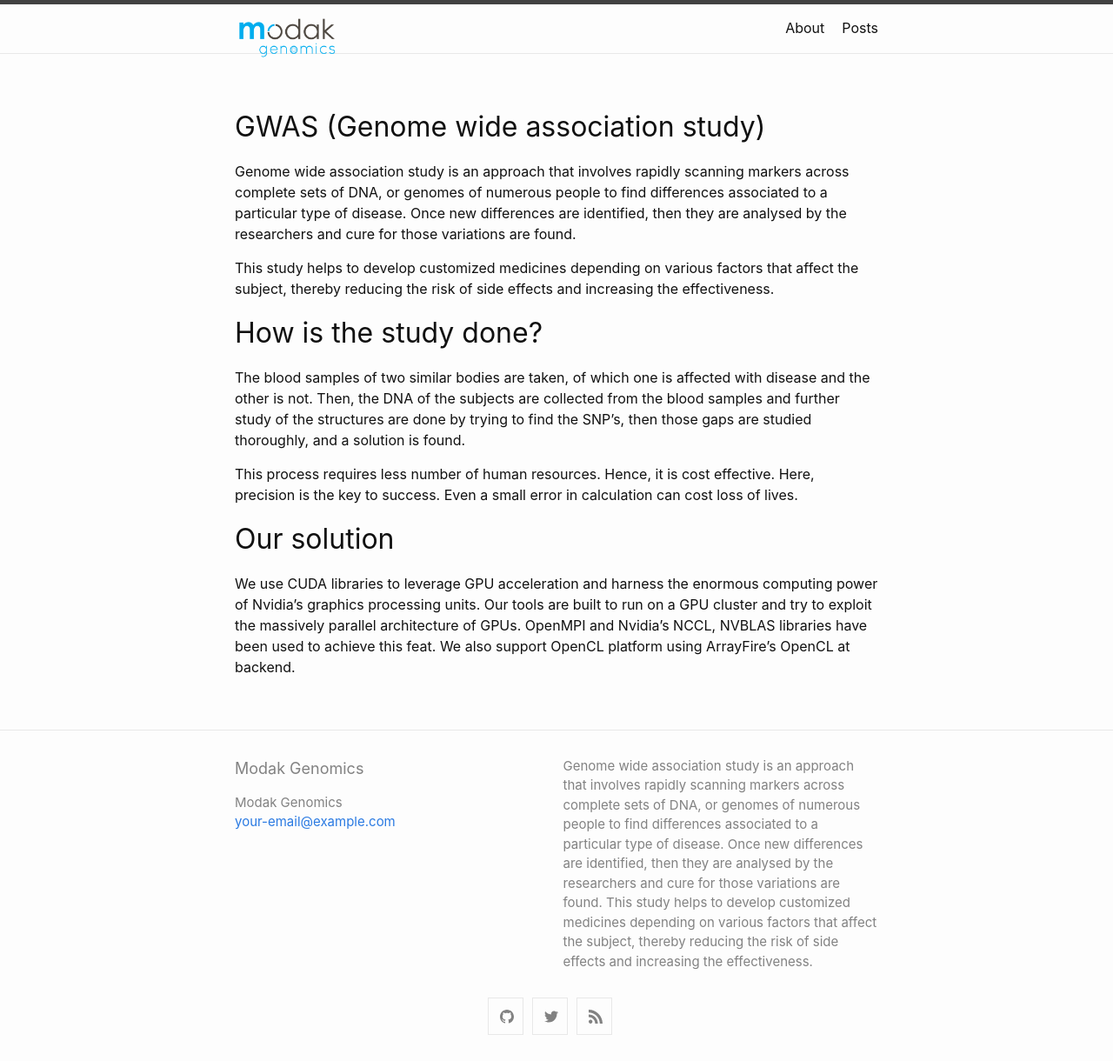
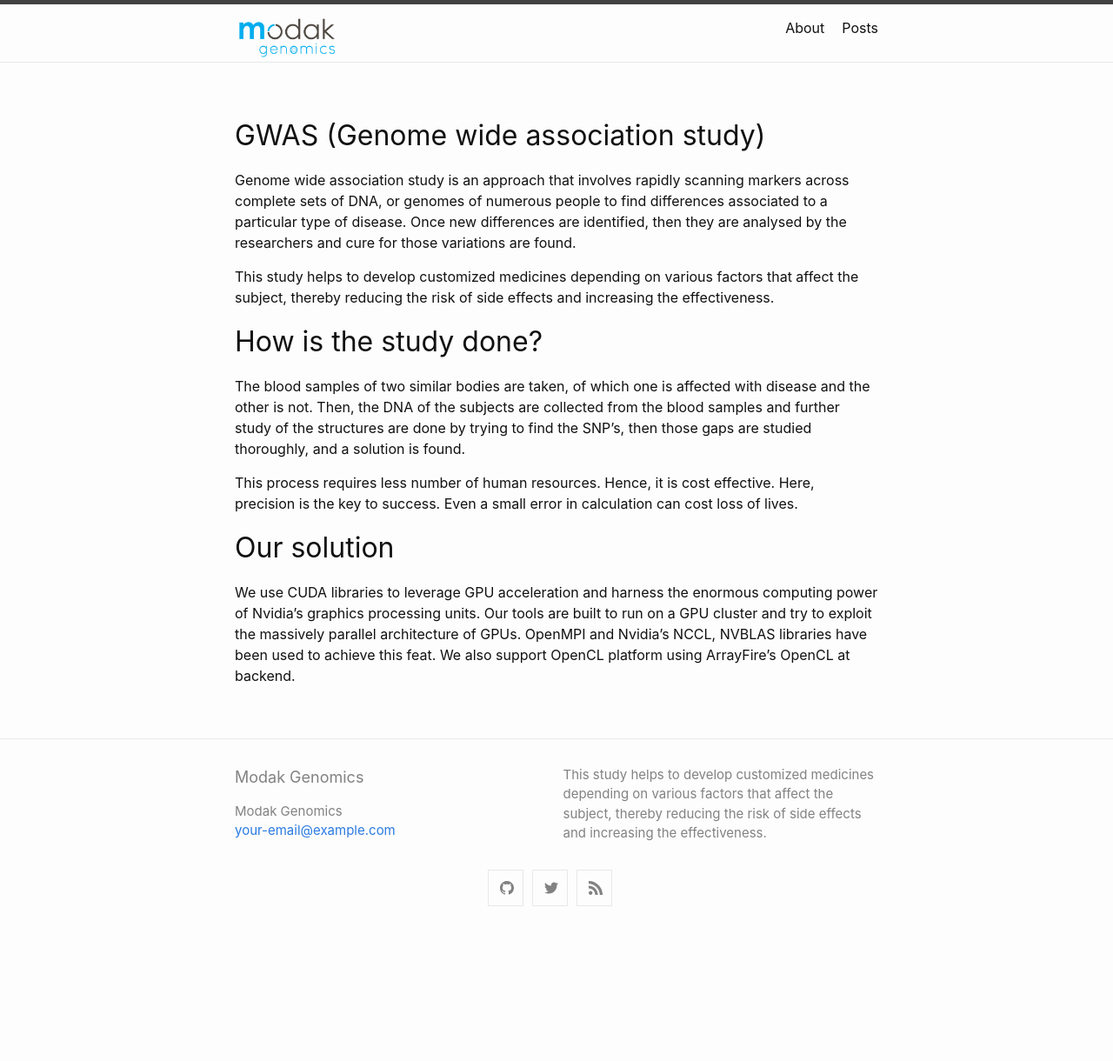
Before and after one commit to ModakGenomics/modakgenomics.github.io, a Jekyll site: the page built from index.md, in a window 1280 px wide. Shown: the whole page at 87% size. Built offline with Jekyll 4.4.1, drawn with Linux system fonts in a browser that asks for light colours; after the commit the page ends 1072 px from its top, so only the background shows below that.

Commit message:
fixing logo size and description

```diff
--- a/_config.yml
+++ b/_config.yml
@@ -16,9 +16,9 @@
 title: Modak Genomics
 email: your-email@example.com
 description: >- # this means to ignore newlines until "baseurl:"
-  Genome wide association study is an approach that involves rapidly scanning markers across complete sets of DNA, or genomes of numerous people to find differences associated to a particular type of disease. Once new differences are identified, then they are analysed by the researchers and cure for those variations are found.
-
-  This study helps to develop customized medicines depending on various factors that affect the subject, thereby reducing the risk of side effects and increasing the effectiveness.
+  This study helps to develop customized medicines depending on various
+  factors that affect the subject, thereby reducing the risk of side effects
+  and increasing the effectiveness.
 
 baseurl: "" # the subpath of your site, e.g. /blog
 url: "" # the base hostname & protocol for your site, e.g. http://example.com
--- a/_sass/minima/_layout.scss
+++ b/_sass/minima/_layout.scss
@@ -9,6 +9,7 @@
 
   // Positioning context for the mobile navigation icon
   position: relative;
+  padding-bottom: 10px;
 }
 
 .site-title {
```
